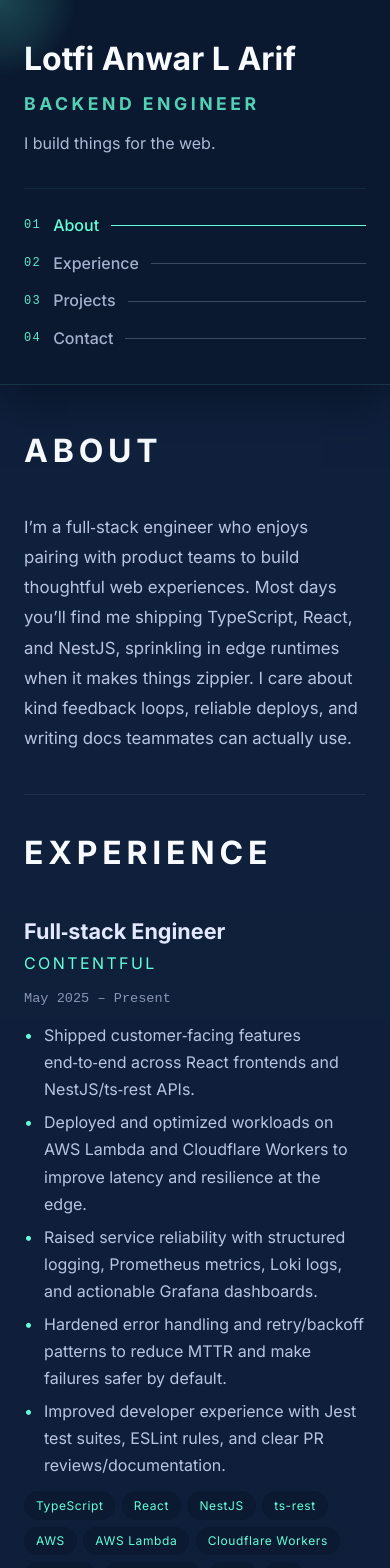
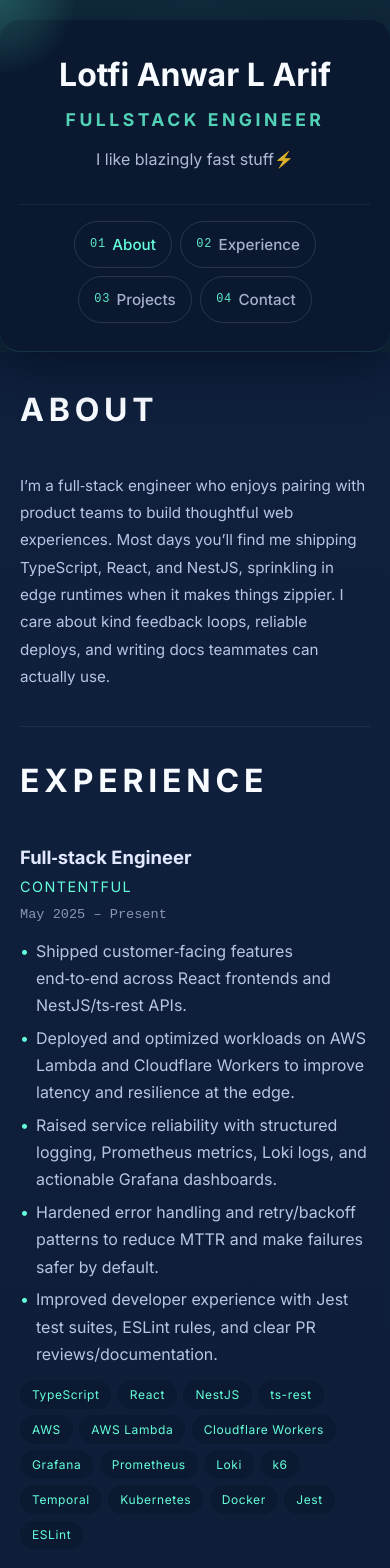
Before and after one commit to Lotfi-Arif/portfolio-frontend, a Next.js app: page / in a window 390 px wide. Shown: the top 1568 px of the page. Built offline with nearby package versions, Linux system fonts and the light colour scheme.

Commit message:
feat: some more changes and added information

```diff
--- a/app/components/Layout.module.scss
+++ b/app/components/Layout.module.scss
@@ -6,15 +6,18 @@
     width: 100%;
     position: relative;
     flex-direction: column;
-  background: radial-gradient(
+    background:
+        radial-gradient(
             circle at top,
             rgba(100, 255, 218, 0.08),
             transparent 45%
         ),
         $primary-color;
+    padding-bottom: 2rem;
 
     @media (min-width: 768px) {
         flex-direction: row;
+        padding-bottom: 0;
     }
 }
 
@@ -37,21 +40,24 @@
 .sidebar {
     position: relative;
     background-color: #0a192f;
-  background-image: linear-gradient(
-      130deg,
-      rgba(100, 255, 218, 0.06),
-      transparent 60%
-    ),
+    background-image:
+        linear-gradient(130deg, rgba(100, 255, 218, 0.06), transparent 60%),
         #0a192f;
     color: #ccd6f6;
     display: flex;
     align-items: center;
     justify-content: center;
     width: 100%;
-  padding: 2.5rem 1.5rem 2rem;
+    padding: 2.25rem 1.25rem 1.75rem;
     border-bottom: 1px solid rgba(100, 255, 218, 0.12);
     box-shadow: 0 15px 45px rgba(2, 12, 27, 0.6);
     z-index: 2;
+
+    @media (max-width: 767px) {
+        border-radius: 1.25rem;
+        margin: 1.25rem auto 0;
+        max-width: 640px;
+    }
 
     @media (min-width: 1024px) {
         flex: 0 0 40%;
@@ -70,6 +76,10 @@
     text-align: left;
     width: 100%;
     max-width: 360px;
+
+    @media (max-width: 767px) {
+        text-align: center;
+    }
 }
 
 .name {
@@ -108,6 +118,17 @@
             margin: 0;
         }
     }
+
+    @media (max-width: 767px) {
+        padding-top: 1rem;
+
+        ul {
+            flex-direction: row;
+            flex-wrap: wrap;
+            justify-content: center;
+            gap: 0.5rem;
+        }
+    }
 }
 
 .navLink {
@@ -118,7 +139,9 @@
     text-transform: uppercase;
     letter-spacing: 0.1em;
     color: rgba(#ccd6f6, 0.8);
-  transition: color 0.3s ease, letter-spacing 0.3s ease;
+    transition:
+        color 0.3s ease,
+        letter-spacing 0.3s ease;
 
     &:hover {
         color: $highlight-color;
@@ -128,6 +151,15 @@
     &:hover .navIndicator {
         background: $highlight-color;
         transform: scaleX(0.9);
+    }
+
+    @media (max-width: 767px) {
+        padding: 0.65rem 0.95rem;
+        border: 1px solid rgba(#ccd6f6, 0.15);
+        border-radius: 999px;
+        font-size: 0.9rem;
+        letter-spacing: 0.05em;
+        gap: 0.4rem;
     }
 }
 
@@ -151,6 +183,10 @@
     letter-spacing: normal;
     font-size: 1rem;
     font-weight: 500;
+
+    @media (max-width: 767px) {
+        font-size: 0.95rem;
+    }
 }
 
 .navIndicator {
@@ -158,20 +194,23 @@
     height: 1px;
     background: rgba(#ccd6f6, 0.25);
     transform-origin: left center;
-  transition: background 0.3s ease, transform 0.3s ease;
+    transition:
+        background 0.3s ease,
+        transform 0.3s ease;
+
+    @media (max-width: 767px) {
+        display: none;
+    }
 }
 
 .mainContent {
     flex: 1;
     width: 100%;
-  padding: 2.5rem 1.5rem 3.5rem;
+    padding: 2rem 1.25rem 3rem;
     overflow-y: visible;
     color: #e2e8ff;
-  background: linear-gradient(
-      180deg,
-      rgba(17, 34, 64, 0.8),
-      rgba(10, 25, 47, 0.95)
-    ),
+    background:
+        linear-gradient(180deg, rgba(17, 34, 64, 0.8), rgba(10, 25, 47, 0.95)),
         $primary-color;
 
     @media (min-width: 768px) {
--- a/app/components/Layout.tsx
+++ b/app/components/Layout.tsx
@@ -58,8 +58,8 @@ const Layout: React.FC<LayoutProps> = ({ children }) => {
       <div className={styles.sidebar}>
         <div className={styles.sidebarContent}>
           <h1 className={styles.name}>Lotfi Anwar L Arif</h1>
-          <h2 className={styles.title}>Backend Engineer</h2>
-          <p className={styles.oneliner}>I build things for the web.</p>
+          <h2 className={styles.title}>Fullstack Engineer</h2>
+          <p className={styles.oneliner}>I like blazingly fast stuff⚡</p>
           <nav className={styles.navbar}>
             <ul>
               {sections.map((section, index) => {
--- a/app/layout.tsx
+++ b/app/layout.tsx
@@ -5,8 +5,8 @@ import "./globals.scss";
 const inter = Inter({ subsets: ["latin"] });
 
 export const metadata: Metadata = {
-  title: "Simple Portfolio",
-  description: "Generated by create next app",
+  title: "Lotfi Anwar L Arif - Developer",
+  description: "Just another SWE",
 };
 
 export default function RootLayout({
--- a/app/page.module.scss
+++ b/app/page.module.scss
@@ -2,8 +2,9 @@
 
 .section {
     max-width: 840px;
+    width: 100%;
     margin: 0 auto;
-    padding: 2.5rem 0 3rem;
+    padding: 2.5rem 1rem 3rem;
     border-top: 1px solid rgba($secondary-color, 0.08);
 
     &:first-of-type {
@@ -33,6 +34,10 @@
         font-size: 1.05rem;
         line-height: 1.8;
         color: rgba($secondary-color, 0.9);
+
+        @media (max-width: 599px) {
+            font-size: 0.95rem;
+        }
     }
 }
 
@@ -63,6 +68,16 @@
     h3 {
         font-size: 1.35rem;
         margin-bottom: 0.15rem;
+    }
+
+    @media (max-width: 599px) {
+        flex-direction: column;
+        align-items: flex-start;
+        gap: 0.25rem;
+
+        h3 {
+            font-size: 1.15rem;
+        }
     }
 }
 
@@ -101,6 +116,14 @@
             color: $highlight-color;
         }
     }
+
+    @media (max-width: 599px) {
+        padding-left: 1rem;
+
+        li::before {
+            left: -1rem;
+        }
+    }
 }
 
 .tags {
@@ -122,6 +145,10 @@
     display: grid;
     grid-template-columns: repeat(auto-fit, minmax(220px, 1fr));
     gap: 1rem;
+
+    @media (max-width: 599px) {
+        grid-template-columns: 1fr;
+    }
 }
 
 .contactCard {
@@ -194,6 +221,11 @@
         object-fit: cover;
         filter: saturate(0.9);
         border: 1px solid rgba($highlight-color, 0.12);
+
+        @media (max-width: 599px) {
+            max-height: 220px;
+            object-fit: cover;
+        }
     }
 
     .projectContent {
@@ -251,7 +283,7 @@
 
 @media (max-width: 768px) {
     .section {
-        padding: 2rem 0 2.5rem;
+        padding: 1.75rem 0 2.25rem;
 
         h2 {
             flex-direction: column;
@@ -281,4 +313,9 @@
         flex-direction: column;
         align-items: flex-start;
     }
+
+    .companyLink {
+        font-size: 0.9rem;
+        letter-spacing: 0.1em;
+    }
 }
--- a/app/utils/data.ts
+++ b/app/utils/data.ts
@@ -108,12 +108,20 @@ export const contacts = [
 
 export const projects = [
   {
-    title: "Personal Portfolio (Current)",
-    description:
-      "Lorem ipsum dolor sit amet, consectetur adipiscing elit. Nullam nec purus et nunc ultricies lacinia. Donec nec nunc nec nunc ultricies lacinia. Donec nec nunc nec nunc ultricies lacinia.",
-    link: "https://lotfiarif.com",
-    githubStars: 100,
+    title: "Personal Portfolio",
+    description: "My previous portfolio but I wanted to make it simpler",
+    link: "https://github.com/Lotfi-Arif/personal-portfolio",
+    githubStars: 0,
     imageSrc: "/example.png",
     technologies: ["React", "Express", "Spotify API", "Heroku"],
   },
+  {
+    title: "Billiards System",
+    description:
+      "A project I built to test electron and IoT stuff with arduino",
+    link: "https://github.com/Lotfi-Arif/billiards-system",
+    githubStars: 0,
+    imageSrc: "/billiards.png",
+    technologies: ["Electron", "Python", "Arduino", "WebSocket", "React"],
+  },
 ];
```
Also changed, not shown: public/billiards.png (added). Lines whose indentation alone changed are shown as unchanged.
